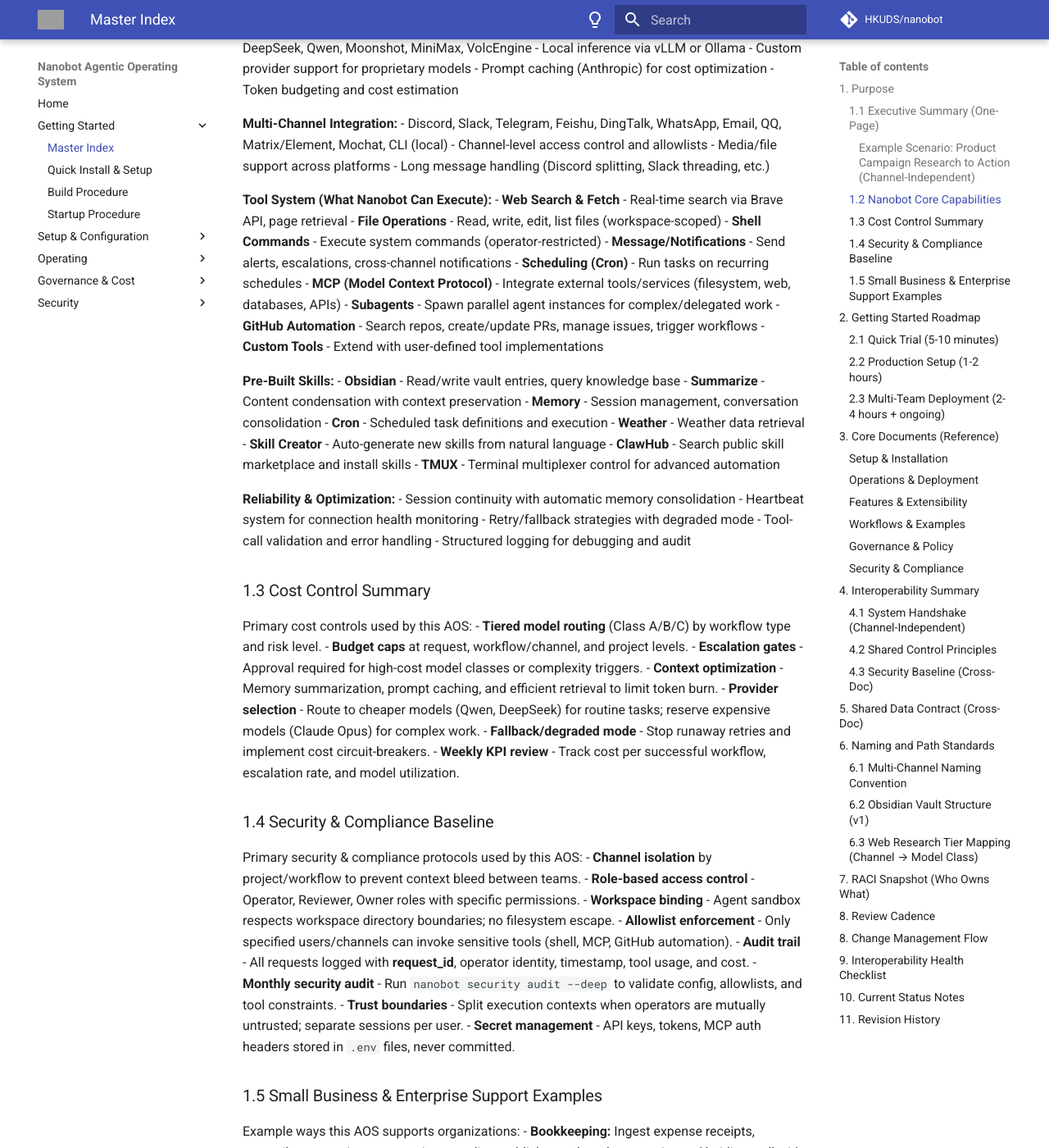
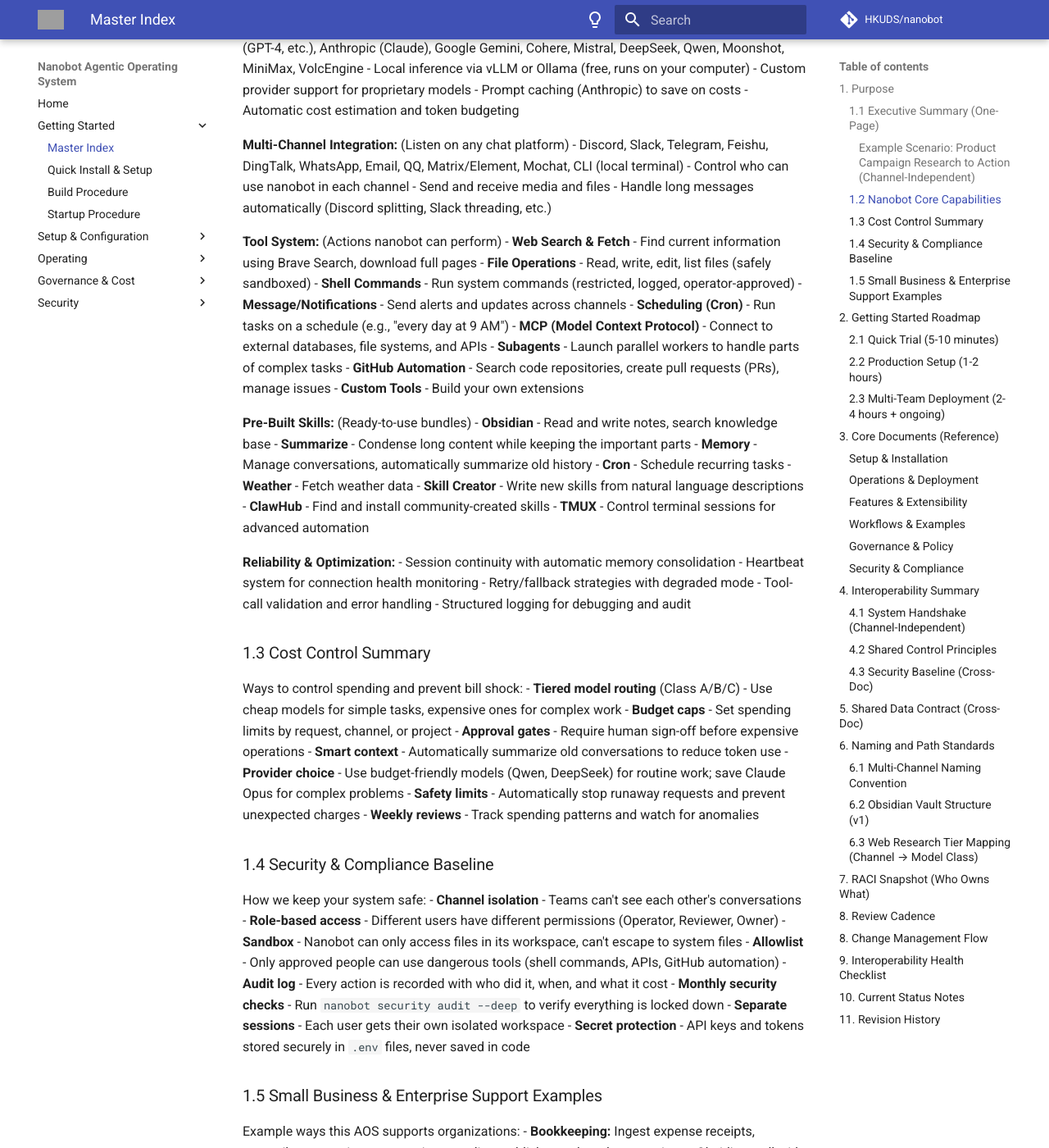
Before and after one commit to EgoNoBueno/Nanobot-Agentic-Operating-System, an MkDocs documentation site: the page built from docs/Master-Index.md, in a window 1280 px wide and 1400 px high, scrolled down 1608 px. Shown: the whole window at 82% size. Built offline with MkDocs 1.6.1 and Material for MkDocs 9.7.7, drawn with Linux system fonts in a browser that asks for light colours; comment, search, counter and statistics services are not loaded; some of the changed text lies outside the part shown; grey boxes are pictures that could not be loaded.

Commit message:
Improve documentation accessibility: spell out acronyms, add bash explanations, warm tone
- Master-Index.md: Spell out LLM, MCP, CLI, KPI, RBAC acronyms; warm tone for cost/security sections
- Emergency-Recovery-and-Troubleshooting.md: Add 50+ bash command explanations (pgrep, netstat, chmod, tar, curl, etc.)
- Nanobot-Build-Procedure.md: Spell out VPS, SSH, LLM acronyms; add bash explanations (pip, apt, curl, tail, ssh)
- Improvements prioritize accessibility for 10th-grade reading level and learner-friendly tone

```diff
--- a/docs/Master-Index.md
+++ b/docs/Master-Index.md
@@ -5,7 +5,7 @@
 **Last Updated:** February 25, 2026
 
 ## 1. Purpose
-This document is the control index for the Nanobot operational document set. It shows how **multiple communication channels, LLM governance, and Obsidian memory work together as one coordinated system**—independent of which chat platform (Discord, Slack, Telegram, Feishu, etc.) operators use.
+This document is the control index for the Nanobot documentation set. It explains how **multiple communication channels, LLM (Large Language Model) governance, and Obsidian memory work together as one coordinated system**—independent of which chat platform (Discord, Slack, Telegram, Feishu, etc.) you use.
 
 ### 1.1 Executive Summary (One-Page)
 The Nanobot Agentic Operating System is a **three-plane, channel-agnostic operating model**:
@@ -13,7 +13,7 @@
 - **Policy Plane (LLM Governance):** model routing (Claude, GPT, Qwen, Ollama, etc.), risk gates, budget controls, and cost optimization.
 - **Memory Plane (Obsidian):** durable records, audit trails, recovery evidence, and long-term knowledge indexing.
 
-**Nanobot** is the agent orchestration runtime: it receives messages from any integrated channel, routes them through policy constraints, executes tasks (shell commands, file operations, web research, API calls, MCP tools, scheduled jobs), manages memory, and returns results back to the operator's chosen platform.
+**Nanobot** is the orchestration engine that powers the system. It listens to messages from any integrated channel, routes them through your policies, executes tasks (shell commands, file operations, web research, API calls, MCP (Model Context Protocol) tools, scheduled jobs), remembers what it learns, and sends results back to your chosen chat platform.
 
 **How it works in practice:**
 1. Operator sends request in a policy-approved channel (e.g., Discord **#prd-widget-marketing**, Slack **#prd-widget-marketing**, Telegram group, or any supported platform).
@@ -38,39 +38,39 @@
 ### 1.2 Nanobot Core Capabilities
 Nanobot ships with these built-in features:
 
-**LLM Provider Routing:**
-- OpenAI (GPT-4, etc.), Anthropic (Claude), Google Gemini, Cohere, Mistral, DeepSeek, Qwen, Moonshot, MiniMax, VolcEngine
-- Local inference via vLLM or Ollama
+**LLM Provider Routing:** (Choose which AI model to use for each task)
+- Cloud providers: OpenAI (GPT-4, etc.), Anthropic (Claude), Google Gemini, Cohere, Mistral, DeepSeek, Qwen, Moonshot, MiniMax, VolcEngine
+- Local inference via vLLM or Ollama (free, runs on your computer)
 - Custom provider support for proprietary models
-- Prompt caching (Anthropic) for cost optimization
-- Token budgeting and cost estimation
+- Prompt caching (Anthropic) to save on costs
+- Automatic cost estimation and token budgeting
 
-**Multi-Channel Integration:**
-- Discord, Slack, Telegram, Feishu, DingTalk, WhatsApp, Email, QQ, Matrix/Element, Mochat, CLI (local)
-- Channel-level access control and allowlists
-- Media/file support across platforms
-- Long message handling (Discord splitting, Slack threading, etc.)
+**Multi-Channel Integration:** (Listen on any chat platform)
+- Discord, Slack, Telegram, Feishu, DingTalk, WhatsApp, Email, QQ, Matrix/Element, Mochat, CLI (local terminal)
+- Control who can use nanobot in each channel
+- Send and receive media and files
+- Handle long messages automatically (Discord splitting, Slack threading, etc.)
 
-**Tool System (What Nanobot Can Execute):**
-- **Web Search & Fetch** - Real-time search via Brave API, page retrieval
-- **File Operations** - Read, write, edit, list files (workspace-scoped)
-- **Shell Commands** - Execute system commands (operator-restricted)
-- **Message/Notifications** - Send alerts, escalations, cross-channel notifications
-- **Scheduling (Cron)** - Run tasks on recurring schedules
-- **MCP (Model Context Protocol)** - Integrate external tools/services (filesystem, web, databases, APIs)
-- **Subagents** - Spawn parallel agent instances for complex/delegated work
-- **GitHub Automation** - Search repos, create/update PRs, manage issues, trigger workflows
-- **Custom Tools** - Extend with user-defined tool implementations
+**Tool System:** (Actions nanobot can perform)
+- **Web Search & Fetch** - Find current information using Brave Search, download full pages
+- **File Operations** - Read, write, edit, list files (safely sandboxed)
+- **Shell Commands** - Run system commands (restricted, logged, operator-approved)
+- **Message/Notifications** - Send alerts and updates across channels
+- **Scheduling (Cron)** - Run tasks on a schedule (e.g., "every day at 9 AM")
+- **MCP (Model Context Protocol)** - Connect to external databases, file systems, and APIs
+- **Subagents** - Launch parallel workers to handle parts of complex tasks
+- **GitHub Automation** - Search code repositories, create pull requests (PRs), manage issues
+- **Custom Tools** - Build your own extensions
 
-**Pre-Built Skills:**
-- **Obsidian** - Read/write vault entries, query knowledge base
-- **Summarize** - Content condensation with context preservation
-- **Memory** - Session management, conversation consolidation
-- **Cron** - Scheduled task definitions and execution
-- **Weather** - Weather data retrieval
-- **Skill Creator** - Auto-generate new skills from natural language
-- **ClawHub** - Search public skill marketplace and install skills
-- **TMUX** - Terminal multiplexer control for advanced automation
+**Pre-Built Skills:** (Ready-to-use bundles)
+- **Obsidian** - Read and write notes, search knowledge base
+- **Summarize** - Condense long content while keeping the important parts
+- **Memory** - Manage conversations, automatically summarize old history
+- **Cron** - Schedule recurring tasks
+- **Weather** - Fetch weather data
+- **Skill Creator** - Write new skills from natural language descriptions
+- **ClawHub** - Find and install community-created skills
+- **TMUX** - Control terminal sessions for advanced automation
 
 **Reliability & Optimization:**
 - Session continuity with automatic memory consolidation
@@ -80,25 +80,25 @@
 - Structured logging for debugging and audit
 
 ### 1.3 Cost Control Summary
-Primary cost controls used by this AOS:
-- **Tiered model routing** (Class A/B/C) by workflow type and risk level.
-- **Budget caps** at request, workflow/channel, and project levels.
-- **Escalation gates** - Approval required for high-cost model classes or complexity triggers.
-- **Context optimization** - Memory summarization, prompt caching, and efficient retrieval to limit token burn.
-- **Provider selection** - Route to cheaper models (Qwen, DeepSeek) for routine tasks; reserve expensive models (Claude Opus) for complex work.
-- **Fallback/degraded mode** - Stop runaway retries and implement cost circuit-breakers.
-- **Weekly KPI review** - Track cost per successful workflow, escalation rate, and model utilization.
+Ways to control spending and prevent bill shock:
+- **Tiered model routing** (Class A/B/C) - Use cheap models for simple tasks, expensive ones for complex work
+- **Budget caps** - Set spending limits by request, channel, or project
+- **Approval gates** - Require human sign-off before expensive operations
+- **Smart context** - Automatically summarize old conversations to reduce token use
+- **Provider choice** - Use budget-friendly models (Qwen, DeepSeek) for routine work; save Claude Opus for complex problems
+- **Safety limits** - Automatically stop runaway requests and prevent unexpected charges
+- **Weekly reviews** - Track spending patterns and watch for anomalies
 
 ### 1.4 Security & Compliance Baseline
-Primary security & compliance protocols used by this AOS:
-- **Channel isolation** by project/workflow to prevent context bleed between teams.
-- **Role-based access control** - Operator, Reviewer, Owner roles with specific permissions.
-- **Workspace binding** - Agent sandbox respects workspace directory boundaries; no filesystem escape.
-- **Allowlist enforcement** - Only specified users/channels can invoke sensitive tools (shell, MCP, GitHub automation).
-- **Audit trail** - All requests logged with **request_id**, operator identity, timestamp, tool usage, and cost.
-- **Monthly security audit** - Run `nanobot security audit --deep` to validate config, allowlists, and tool constraints.
-- **Trust boundaries** - Split execution contexts when operators are mutually untrusted; separate sessions per user.
-- **Secret management** - API keys, tokens, MCP auth headers stored in `.env` files, never committed.
+How we keep your system safe:
+- **Channel isolation** - Teams can't see each other's conversations
+- **Role-based access** - Different users have different permissions (Operator, Reviewer, Owner)
+- **Sandbox** - Nanobot can only access files in its workspace, can't escape to system files
+- **Allowlist** - Only approved people can use dangerous tools (shell commands, APIs, GitHub automation)
+- **Audit log** - Every action is recorded with who did it, when, and what it cost
+- **Monthly security checks** - Run `nanobot security audit --deep` to verify everything is locked down
+- **Separate sessions** - Each user gets their own isolated workspace
+- **Secret protection** - API keys and tokens stored securely in `.env` files, never saved in code
 
 ### 1.5 Small Business & Enterprise Support Examples
 Example ways this AOS supports organizations:
```
Also changed, not shown: docs/Emergency-Recovery-and-Troubleshooting.md (+87 -37 lines), docs/Glossary.md (added, +295 -0 lines), docs/Nanobot-Build-Procedure.md (+32 -6 lines).
